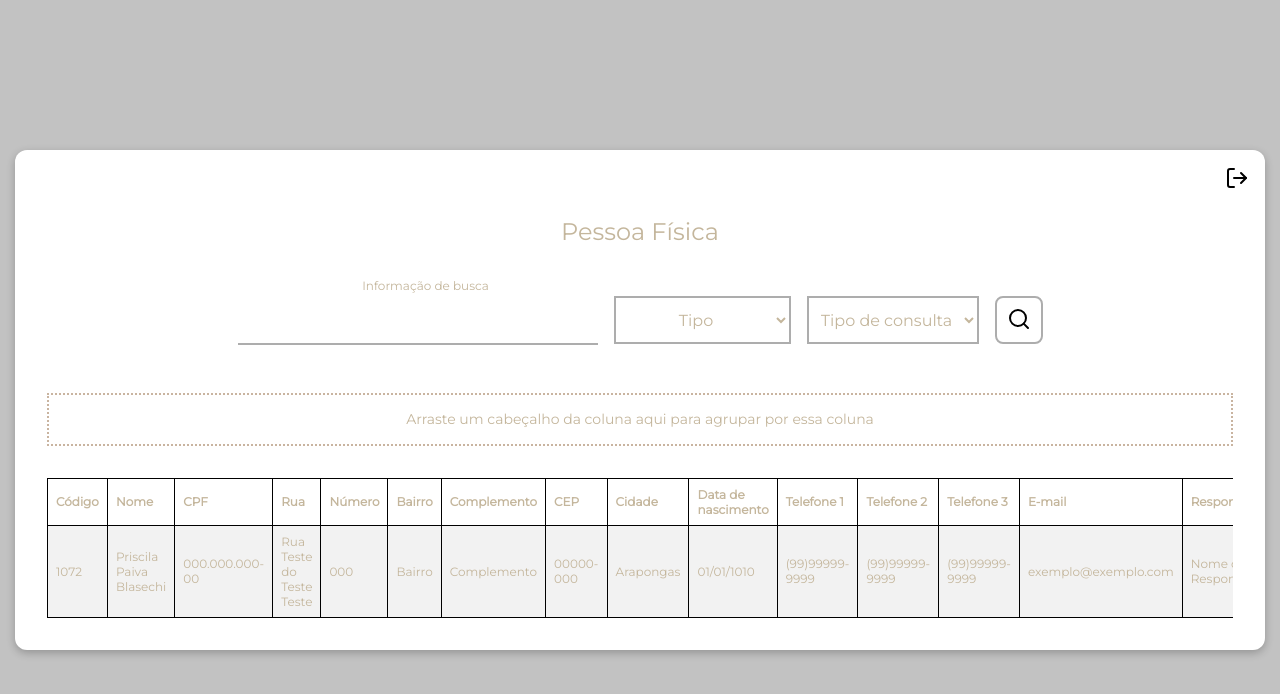
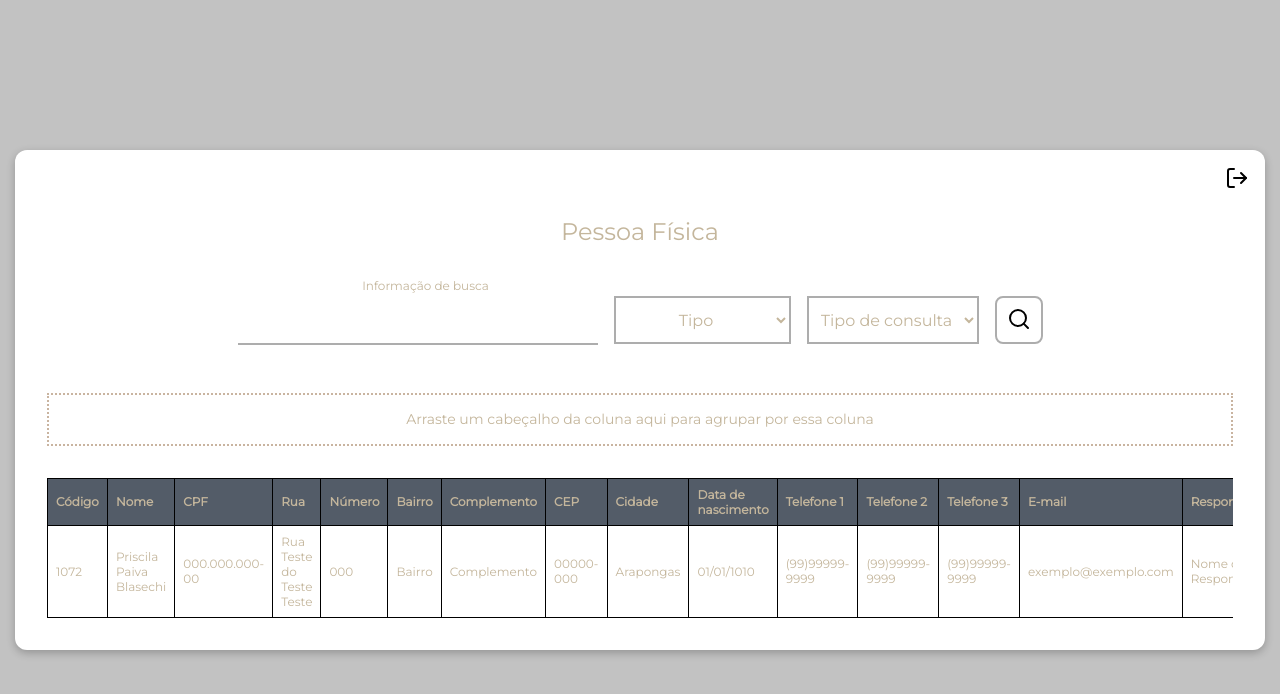
Before and after one commit to Eduvoices/Tecjus, a React (Create React App) app: page /consulta in a window 1280 px wide. Shown: the top 694 px of the page. Built offline with nearby package versions, Linux system fonts and the light colour scheme.

Commit message:
adicionando destaque à tabela

```diff
--- a/src/pages/Consulta/styles.js
+++ b/src/pages/Consulta/styles.js
@@ -51,7 +51,9 @@ table {
     border: 1px solid #000;
     }
 
-    tr:nth-child(even){background-color: #f2f2f2}
+    th {
+        background: #535c68;
+    }
 `
 export const FormTitle = styled.span`
 display: block;
```
